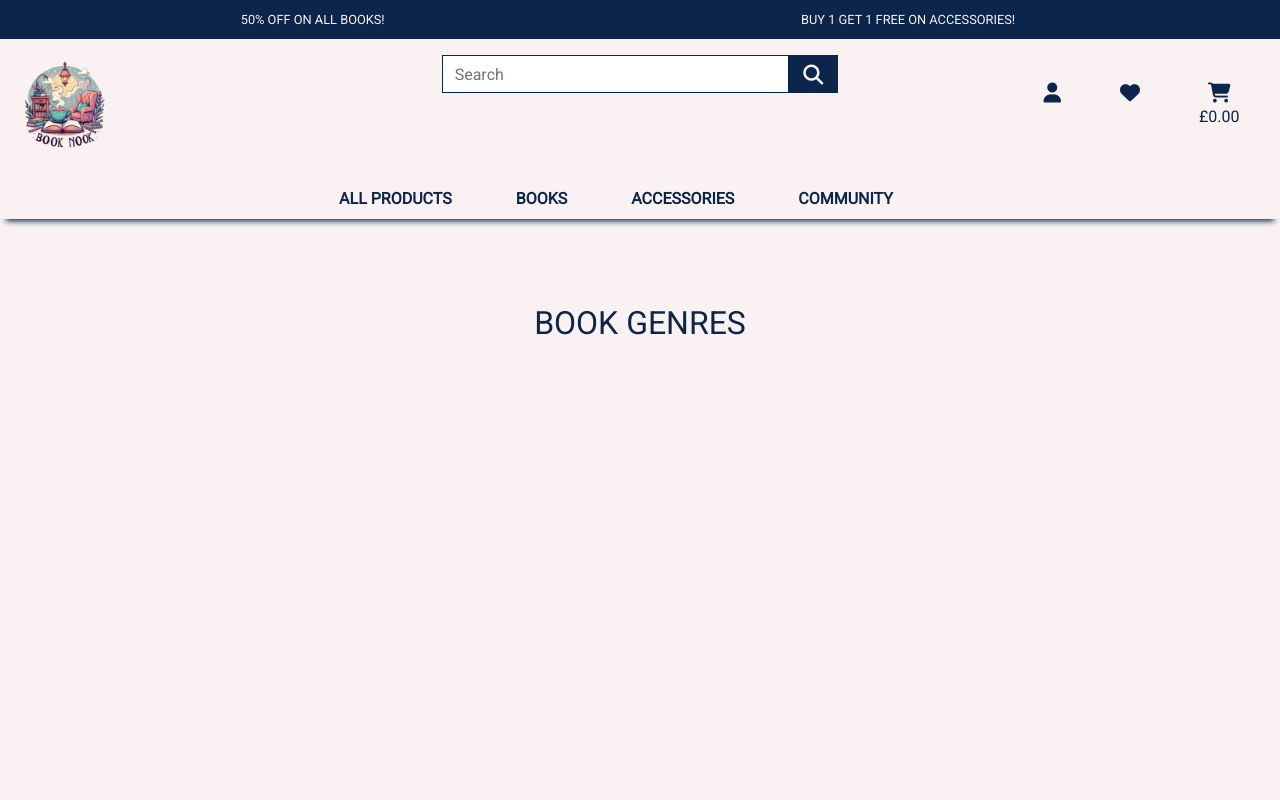
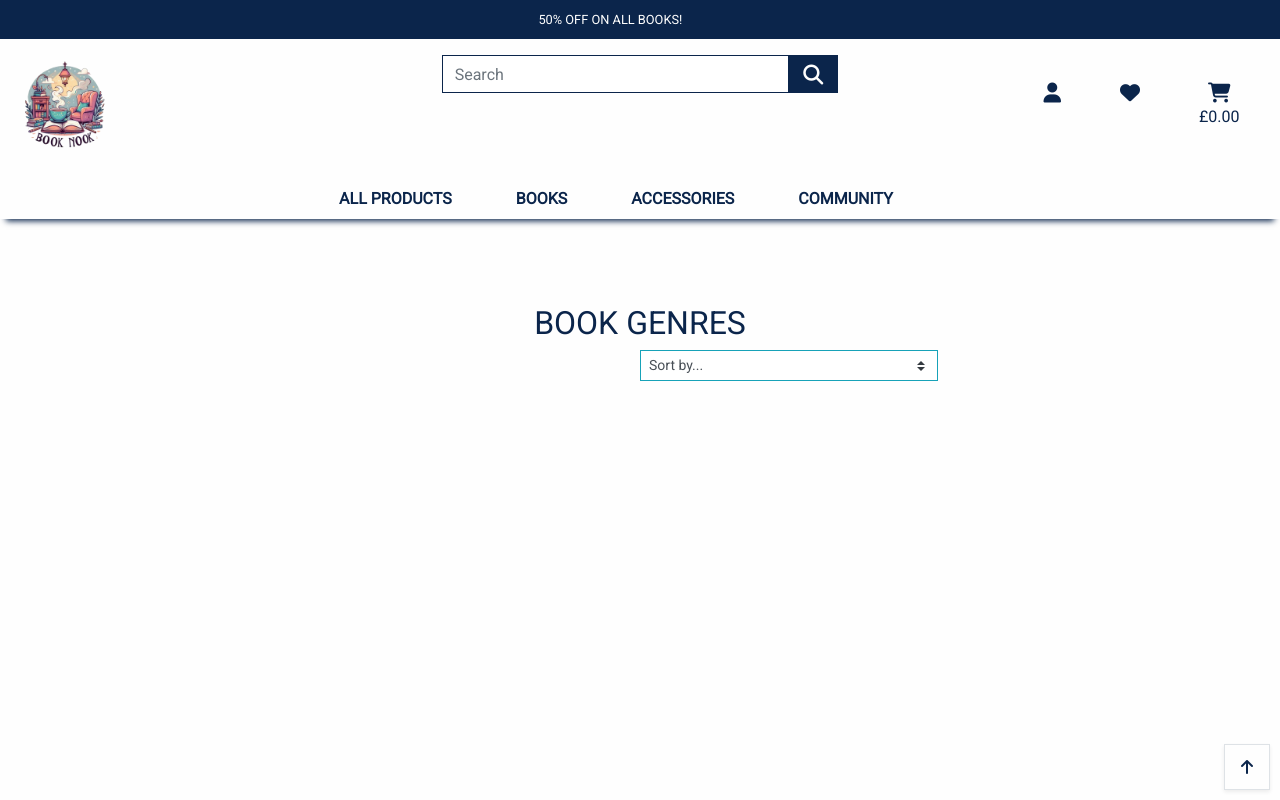
Before and after one commit to bpstephanie/booknook, a Django app: page /products/books/all-genres in a window 1280 px wide. Run offline with Django 3.2, Linux system fonts and the light colour scheme; data comes from the database, SQL or seed files in the repository; data that the repository does not hold is empty; parts of the project's set-up code (start-up, migrations or seed data) failed here and were passed over; some libraries are stand-ins or nearby versions.

Commit message:
Added sorting js to genres and categories pages and views, adjusted browse sort html to only show relevant info to relevant pages, updated models with stricted parameters

```diff
--- a/products/templates/products/all_genres.html
+++ b/products/templates/products/all_genres.html
@@ -16,18 +16,19 @@
 <div class="container-bn">
     <div class="col text-center mt-3 text-navy">
         <h2 class="text-uppercase">Book Genres</h2>
+        {% include 'products/includes/browse_sort_buttons.html' with show_filters=False product_count=False %}
     </div>
     {% for genre in all_genres %}
-        {% with books=genre.book_set.all %}
+        {% with books=genre.sorted_books %}
         {% if books %}
             <div class="genre-section">
-                <h3 class="genre-title text-navy">{{ genre.friendly_name}}</h3>
+                <h3 class="genre-title text-navy">{{ genre.friendly_name}} ({{ genre.book_count }})</h3>
                 <div class="genre-books-wrapper row">
                     <button class="arrow left-arrow">&lt;</button>
                     <div class="books-carousel d-flex flex-nowrap row">
                         {% for book in books %}
                         <div class="col-sm-6 col-md-6 col-lg-2 col-xl-2">
-                            <div class="card h-100 border-0">
+                            <div class="card card-glow h-100 border-0">
                                 <a href="{% url 'product_detail' book.id %}">
                                     {% if book.image %}
                                         <img class="card-img-top img-fluid" src="{{ book.image.url }}" alt="{{ book.friendly_name }}">
@@ -61,8 +62,13 @@
         {% endwith %}
     {% endfor %}
 </div>
+<div class="st-button shadow-sm rounded-0 border border-navy">
+    <a class="st-link d-flex h-100">
+        <i class="fas fa-arrow-up text-navy mx-auto my-auto"></i>
+    </a>
+</div>
+{% endblock %}
 
-{% endblock %}
 {% block postloadjs %}
 <script type="text/javascript">
     $(document).ready(function () {
@@ -118,4 +124,32 @@
         }
     });
 </script>
+{{ block.super }}
+    <script type="text/javascript">
+        $('.st-link').click(function(e) {
+            window.scrollTo(0,0)
+        })
+    </script>
+    <script type="text/javascript">
+        $('#sort-selector').change(function() {
+            var selector = $(this);
+            var currentUrl = new URL(window.location);
+
+            var selectedVal = selector.val();
+            if(selectedVal != "reset"){
+                var sort = selectedVal.split("_")[0];
+                var direction = selectedVal.split("_")[1];
+
+                currentUrl.searchParams.set("sort", sort);
+                currentUrl.searchParams.set("direction", direction);
+
+                window.location.replace(currentUrl);
+            } else {
+                currentUrl.searchParams.delete("sort");
+                currentUrl.searchParams.delete("direction");
+
+                window.location.replace(currentUrl);
+            }
+        })
+    </script>
 {% endblock %}
--- a/products/templates/products/includes/browse_sort_buttons.html
+++ b/products/templates/products/includes/browse_sort_buttons.html
@@ -1,3 +1,4 @@
+{% if show_filters %}
 <div class="filter-container text-centre">
     {% if type == "all" %}
         <button class="btn btn-success" id="categoryButton" aria-expanded="false" aria-controls="categoryButtonsContainer">
@@ -44,6 +45,7 @@
         </div>
     {% endif %}
 </div>
+{% endif %}
 <div class="row mt-1 mb-2">
     <div class="col-12 col-md-6 my-auto order-md-last d-flex justify-content-center justify-content-md-end">
         <div class="sort-select-wrapper w-50">
@@ -58,6 +60,7 @@
             </select>
         </div>
     </div>
+    {% if product_count %}
     <div class="col-12 col-md-6 order-md-first">
         <p class="text-muted mt-3 text-center text-md-left">
             {% if search_term or current_category or current_genre or current_sorting != 'None_None' %}
@@ -66,4 +69,5 @@
             {{ products|length }} Products{% if search_term %} found for <strong>"{{ search_term }}"</strong>{% endif %}
         </p>
     </div>
+    {% endif %}
 </div>
--- a/products/templates/products/products.html
+++ b/products/templates/products/products.html
@@ -17,7 +17,7 @@
         <div class="row">
             <div class="col text-center mt-3 text-navy">
                 <h2 class="text-uppercase">Products</h2>
-                {% include 'products/includes/browse_sort_buttons.html' %}
+                {% include 'products/includes/browse_sort_buttons.html' with show_filters=True product_count=True %}
             </div>
         </div>
         <div class="row">
--- a/products/views.py
+++ b/products/views.py
@@ -19,13 +19,13 @@ def all_products(request, type=None):
 
     # Initialize the products queryset based on type
     if product_type == 'books':
-        products = Book.objects.all()
+        products = Book.objects.all().order_by('name')
         page_title = 'All Books'
     elif product_type == 'accessories':
-        products = Accessory.objects.all()
+        products = Accessory.objects.all().order_by('name')
         page_title = 'All Accessories'
     else:
-        products = Product.objects.all()
+        products = Product.objects.all().order_by('name')
         page_title = 'All Products'
 
     if request.GET:
@@ -112,11 +112,39 @@ def product_detail(request, product_id):
 
 def all_genres(request):
     """ A view to show all genres on one page """
-    all_genres = Genre.objects.prefetch_related('book_set').all()
+    sort = None
+    direction = None
+
+    all_genres = Genre.objects.prefetch_related('book_set').order_by('name')
+
+    for genre in all_genres:
+        genre.sorted_books = genre.book_set.all()
+        genre.book_count = genre.sorted_books.count()
+
+    if request.GET:
+        if 'sort' in request.GET:
+            sortkey = request.GET['sort']
+            sort = sortkey
+            if sortkey == 'friendly_name':
+                sortkey = 'lower_name'
+
+            if 'direction' in request.GET:
+                direction = request.GET['direction']
+                if direction == 'desc':
+                    sortkey = f'-{sortkey}'
+
+            for genre in all_genres:
+                books = genre.book_set.all()
+                if sortkey == 'lower_name':
+                    books = books.annotate(lower_name=Lower('friendly_name'))
+                genre.sorted_books = books.order_by(sortkey)
 
     context = {
         'all_genres': all_genres,
-        'page_title': 'All Book Genres'
+        'page_title': 'All Book Genres',
+        'sort': sort,
+        'direction': direction,
+        'current_sorting': f'{sort}_{direction}' if sort and direction else None,
     }
 
     return render(request, 'products/all_genres.html', context)
@@ -124,11 +152,40 @@ def all_genres(request):
 
 def all_categories(request):
     """ A view to show all accessory categories on one page """
-    all_categories = Category.objects.prefetch_related('accessory_set').all()
+    sort = None
+    direction = None
+
+    all_categories = Category.objects.prefetch_related(
+        'accessory_set').order_by('name')
+
+    for category in all_categories:
+        category.sorted_accessories = category.accessory_set.all()
+        category.accessory_count = category.sorted_accessories.count()
+
+    if request.GET:
+        if 'sort' in request.GET:
+            sortkey = request.GET['sort']
+            sort = sortkey
+            if sortkey == 'friendly_name':
+                sortkey = 'lower_name'
+
+            if 'direction' in request.GET:
+                direction = request.GET['direction']
+                if direction == 'desc':
+                    sortkey = f'-{sortkey}'
+
+            for category in all_categories:
+                accessories = category.accessory_set.all()
+                if sortkey == 'lower_name':
+                    accessories = accessories.annotate(lower_name=Lower('friendly_name'))
+                category.sorted_accessories = accessories.order_by(sortkey)
 
     context = {
         'all_categories': all_categories,
-        'page_title': 'All Accessory Categories'
+        'page_title': 'All Accessory Categories',
+        'sort': sort,
+        'direction': direction,
+        'current_sorting': f'{sort}_{direction}' if sort and direction else None,
     }
 
     return render(request, 'products/all_categories.html', context)
--- a/static/css/base.css
+++ b/static/css/base.css
@@ -65,7 +65,7 @@ a {
 }
 
 .bg-cream {
-    background-color: #faf2f2;
+    background-color: #fefefe;
 }
 
 .bg-navy {
@@ -73,7 +73,7 @@ a {
 }
 
 .text-cream {
-    color: #faf2f2;
+    color: #fefefe;
 }
 
 .text-navy {
@@ -81,7 +81,7 @@ a {
 }
 
 .border-cream {
-    border-color: #faf2f2;
+    border-color: #fefefe;
 }
 
 .border-navy {
@@ -90,11 +90,11 @@ a {
 
 .btn-navy {
     background-color: #0b254b;
-    color: #faf2f2;
+    color: #fefefe;
 }
 
 .ns-button {
-    background-color: #faf2f2;
+    background-color: #fefefe;
     border: none;
 }
 
@@ -103,7 +103,7 @@ a {
     padding: 10px;
     border-radius: 20px;
     border: 2px solid #0b254b;
-    background-color: #faf2f2;
+    background-color: #fefefe;
     margin: 0 auto;
     box-sizing: border-box;
 }
@@ -131,14 +131,14 @@ a {
 }
 
 .overlay {
-    background-color: #faf2f2;
+    background-color: #fefefe;
     opacity: 0.8;
     border-radius: 5px;
 
 }
 
 .full-overlay {
-    background-color: #faf2f2;
+    background-color: #fefefe;
     width: 100%;
     height: 100%;
     top: 0;
@@ -166,7 +166,7 @@ a {
     text-align: center;
     padding: 5px;
     font-size: 0.8em;
-    color: #faf2f2;
+    color: #fefefe;
     justify-content: end;
 }
 
@@ -186,7 +186,7 @@ a {
     height: 100%;
     width: 200px;
     flex: 1 1 20%;
-    background-color: #faf2f2;
+    background-color: #fefefe;
 }
 
 .card-img-top {
@@ -203,6 +203,8 @@ a {
 .lead {
     margin-bottom: 0;
 }
+
+/* ---------------------------------------- Back to Top Category Button */
 .st-button {
     height: 46px;
     width: 46px;
@@ -216,7 +218,13 @@ a {
 .remove-item {
     cursor: pointer;
 }
-/* ---------------------------------------- Genre and Category Buttons */
+
+/* ---------------------------------------- Genre and Category Pages */
+.card-glow:hover {
+    transform: scale(1.05);
+    transition: transform 0.3s ease-in-out;
+}
+
 .hidden {
     display: none;
 }
@@ -295,7 +303,7 @@ a {
     top: 50%;
     transform: translateY(-50%);
     background-color: rgb(11, 37, 75, 0.5);
-    color: #faf2f2;
+    color: #fefefe;
     font-size: 2rem;
     border: none;
     cursor: pointer;
```
Also changed, not shown: products/models.py (+48 -15 lines), products/templates/products/all_categories.html (+21 -7 lines), products/migrations/0007_auto_20250302_2027.py (added).
